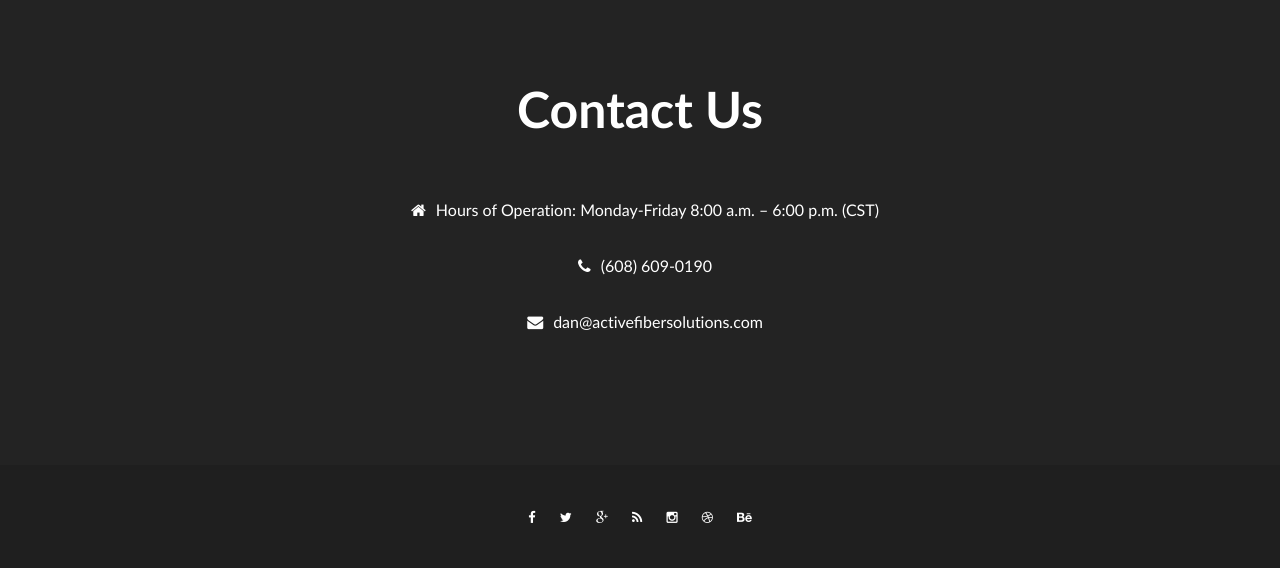
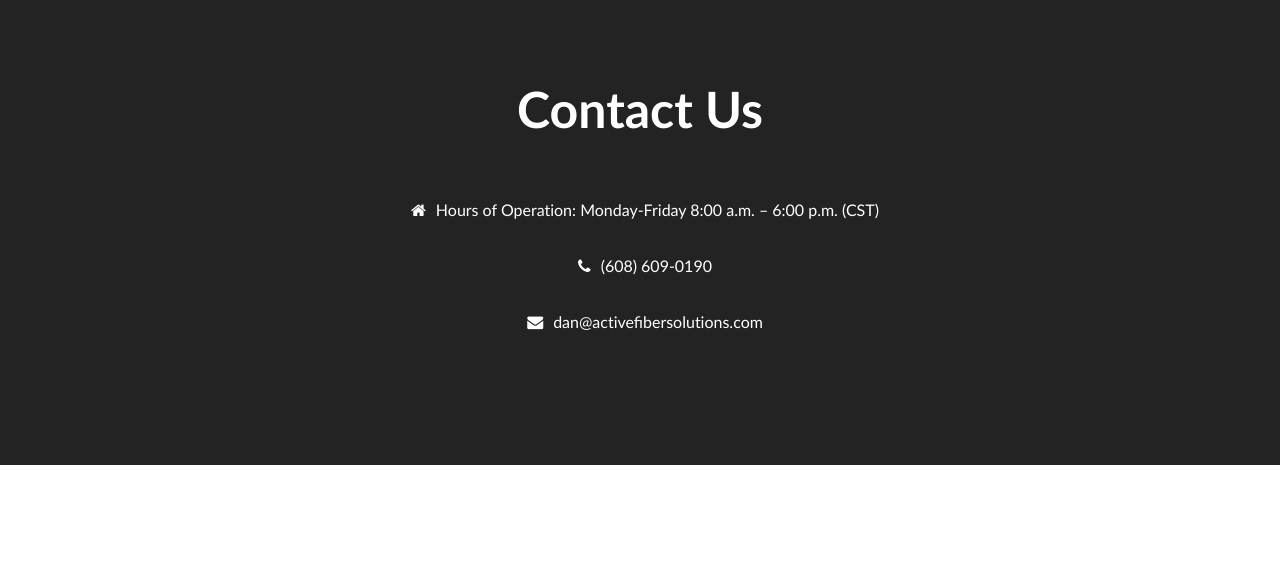
Before and after one commit to mough/AFS, a Flask app: page / in a window 1280 px wide. Shown: the part 1454-2022 px from the top of the page. After the commit the page ends 1919 px from the top, so only its background shows below. Run offline with Flask 2, Linux system fonts and the light colour scheme; some libraries are stand-ins or nearby versions.

Commit message:
removed footer

```diff
--- a/templates/index.html
+++ b/templates/index.html
@@ -464,7 +464,7 @@
                                         <ul>
                                             <li><i class="fa fa-home"></i>Hours of Operation: Monday-Friday 8:00 a.m. – 6:00 p.m. (CST)</li>
                                             <li><i class="fa fa-phone"></i><a href="tel:608-609-0190">(608) 609-0190</a></li>
-                                            <li><i class="fa fa-envelope"></i><a href="mailto:dan@activefibersolutions.com" id="emailaddy">dan@activefibersolutions.com</a></li>
+                                            <li><i class="fa fa-envelope"></i><a href="mailto:dan@activefibersolutions.com">dan@activefibersolutions.com</a></li>
                                         </ul>
                                     </div>
 <!--</div>-->
@@ -482,23 +482,23 @@
         <footer id="footer" class="footer">
             <div class="container">
                 <div class="main_footer">
-                    <div class="row">
+                    <!--<div class="row">-->
 
-                        <!--<div class="col-sm-6 col-xs-12">-->
-                            <!--<div class="copyright_text">-->
-                                <!--<p class=" wow fadeInRight" data-wow-duration="1s">Made with <i class="fa fa-heart"></i> by <a href="http://bootstrapthemes.co">Bootstrap Themes</a>2016. All Rights Reserved</p>-->
+                        <!--&lt;!&ndash;<div class="col-sm-6 col-xs-12">&ndash;&gt;-->
+                            <!--&lt;!&ndash;<div class="copyright_text">&ndash;&gt;-->
+                                <!--&lt;!&ndash;<p class=" wow fadeInRight" data-wow-duration="1s">Made with <i class="fa fa-heart"></i> by <a href="http://bootstrapthemes.co">Bootstrap Themes</a>2016. All Rights Reserved</p>&ndash;&gt;-->
+                            <!--&lt;!&ndash;</div>&ndash;&gt;-->
+                        <!--&lt;!&ndash;</div>&ndash;&gt;-->
+
+                            <!--<div class="footer_socail">-->
+                                <!--<a href=""><i class="fa fa-facebook"></i></a>-->
+                                <!--<a href=""><i class="fa fa-twitter"></i></a>-->
+                                <!--<a href=""><i class="fa fa-google-plus"></i></a>-->
+                                <!--<a href=""><i class="fa fa-rss"></i></a>-->
+                                <!--<a href=""><i class="fa fa-instagram"></i></a>-->
+                                <!--<a href=""><i class="fa fa-dribbble"></i></a>-->
+                                <!--<a href=""><i class="fa fa-behance"></i></a>-->
                             <!--</div>-->
-                        <!--</div>-->
-
-                            <div class="footer_socail">
-                                <a href=""><i class="fa fa-facebook"></i></a>
-                                <a href=""><i class="fa fa-twitter"></i></a>
-                                <a href=""><i class="fa fa-google-plus"></i></a>
-                                <a href=""><i class="fa fa-rss"></i></a>
-                                <a href=""><i class="fa fa-instagram"></i></a>
-                                <a href=""><i class="fa fa-dribbble"></i></a>
-                                <a href=""><i class="fa fa-behance"></i></a>
-                            </div>
                     </div>
                 </div>
             </div>
```
